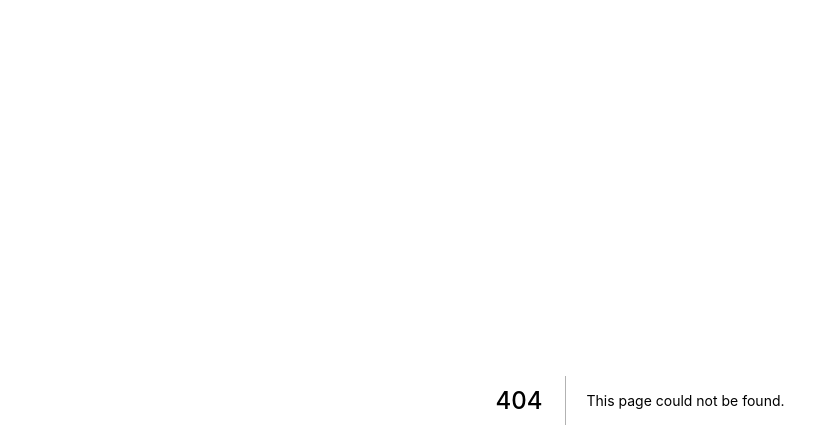
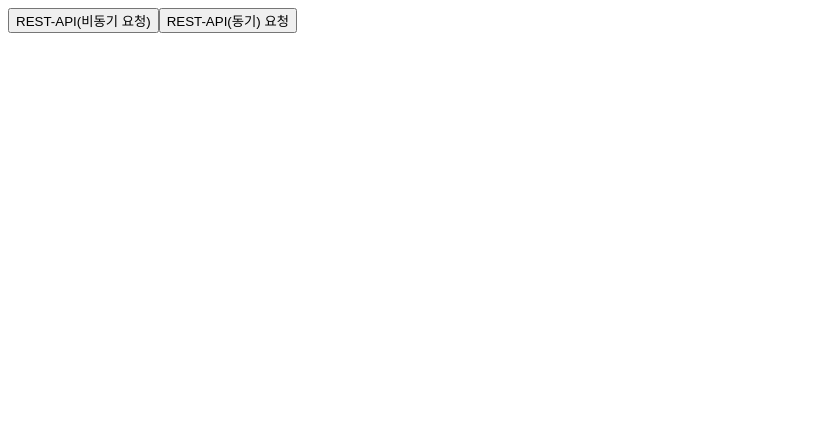
Before and after one commit to 5wintaek/Next-class, a Next.js app: page /section04/rest-get in a window 1280 px wide. Before the commit this address had no page. Shown: the top 448 px of the page, without its empty margins (0-839 px from the left). Built offline with nearby package versions, Linux system fonts and the light colour scheme.

Commit message:
[Feat] REST GET 이해하기

```diff
--- /dev/null
+++ b/pages/section04/rest-get/index.js
@@ -0,0 +1,20 @@
+import axios from 'axios';
+
+export default function RestGetPage() {
+  const onClickAsync = () => {
+    const result = axios.get('https://koreanjson.com/posts/1'); // 요청을 보내놓고 기다리지 않고 result 에 넣어줌
+    console.log(result); // Promise
+  };
+
+  const onClickSync = async () => {
+    const result = await axios.get('https://koreanjson.com/posts/1');
+    console.log(result.data.title);
+  };
+
+  return (
+    <div>
+      <button onClick={onClickAsync}>REST-API(비동기 요청)</button>
+      <button onClick={onClickSync}>REST-API(동기) 요청</button>
+    </div>
+  );
+}
```
